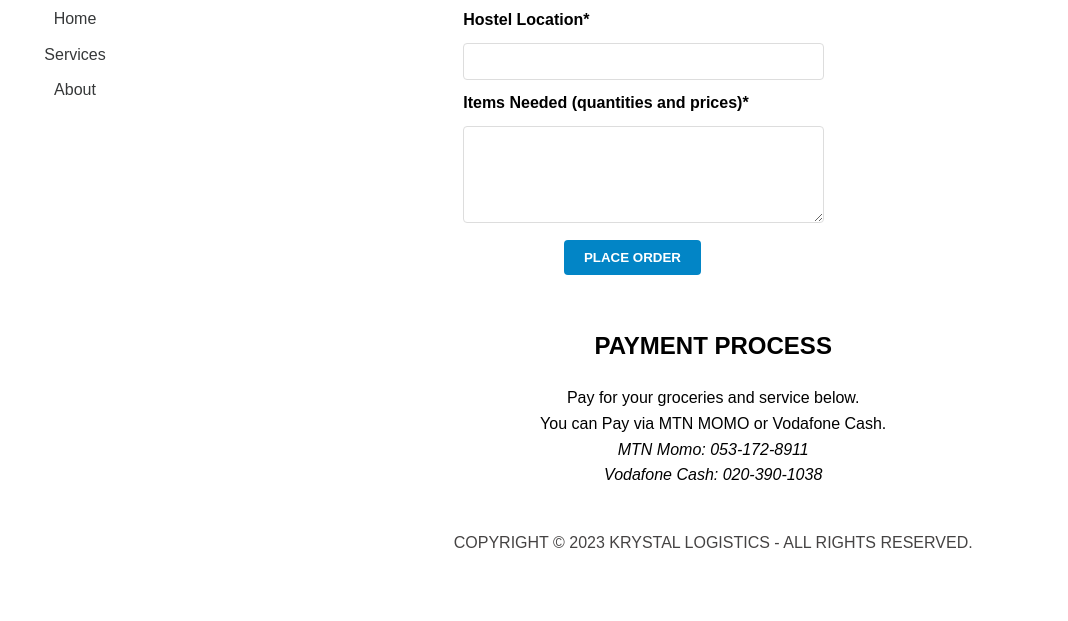
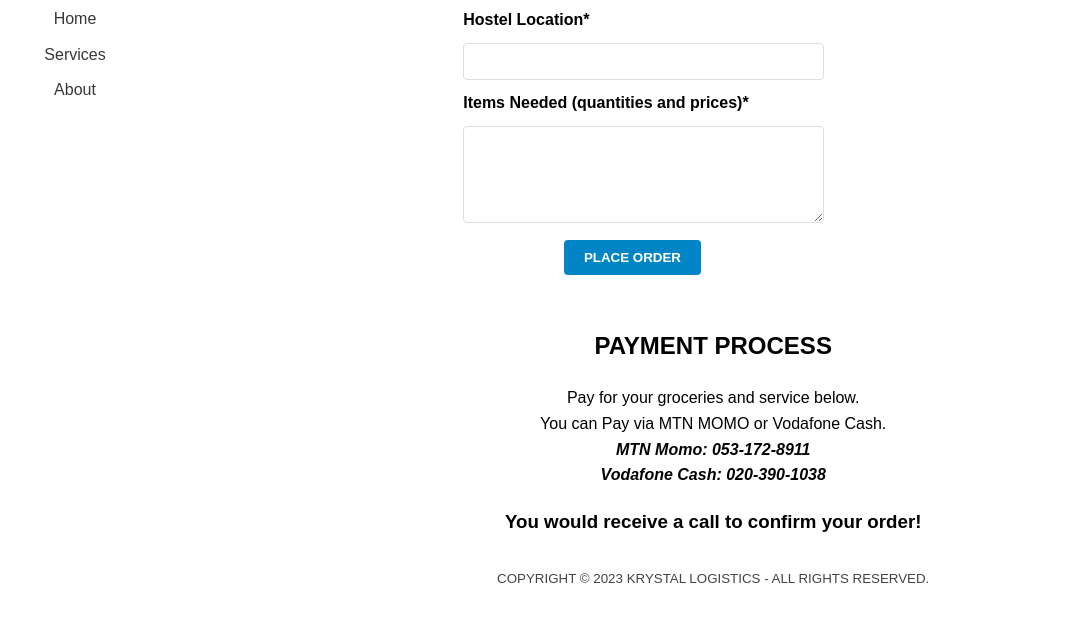
Before and after one commit to krystallogistics/welcome, a plain HTML site: page clothingcheckout.html in a window 1280 px wide. Shown: the part 400-1021 px from the top of the page, without its empty margins (10-1078 px from the left). Drawn offline with Linux system fonts and the light colour scheme.

Commit message:
Minor changes

```diff
--- a/clothingcheckout.html
+++ b/clothingcheckout.html
@@ -64,13 +64,14 @@
             <p>
                 Pay for your groceries and service below. <br>
                 You can Pay via MTN MOMO or Vodafone Cash. <br>
-                <em>MTN Momo: 053-172-8911</em> <br>
-                <em>Vodafone Cash: 020-390-1038</em>
+                <em><strong>MTN Momo: 053-172-8911</strong></em> <br>
+                <em><strong>Vodafone Cash: 020-390-1038</strong></em>
+                <h3>You would receive a call to confirm your order!</h3>
             </p>
         </div>
 
         <footer>
-            <p>COPYRIGHT © 2023 KRYSTAL LOGISTICS - ALL RIGHTS RESERVED.</p>
+            <small>COPYRIGHT © 2023 KRYSTAL LOGISTICS - ALL RIGHTS RESERVED.</small>
         </footer>
     </div>
     <script src="./scripts/checkoutscript.js"></script>
```
Also changed, not shown: cylinder.html (+4 -3 lines), electronicscheckout.html (+4 -3 lines), grocerycheckout.html (+4 -3 lines), index.html (+1 -1 lines), services.css (+8 -1 lines), services.html (+4 -2 lines).
